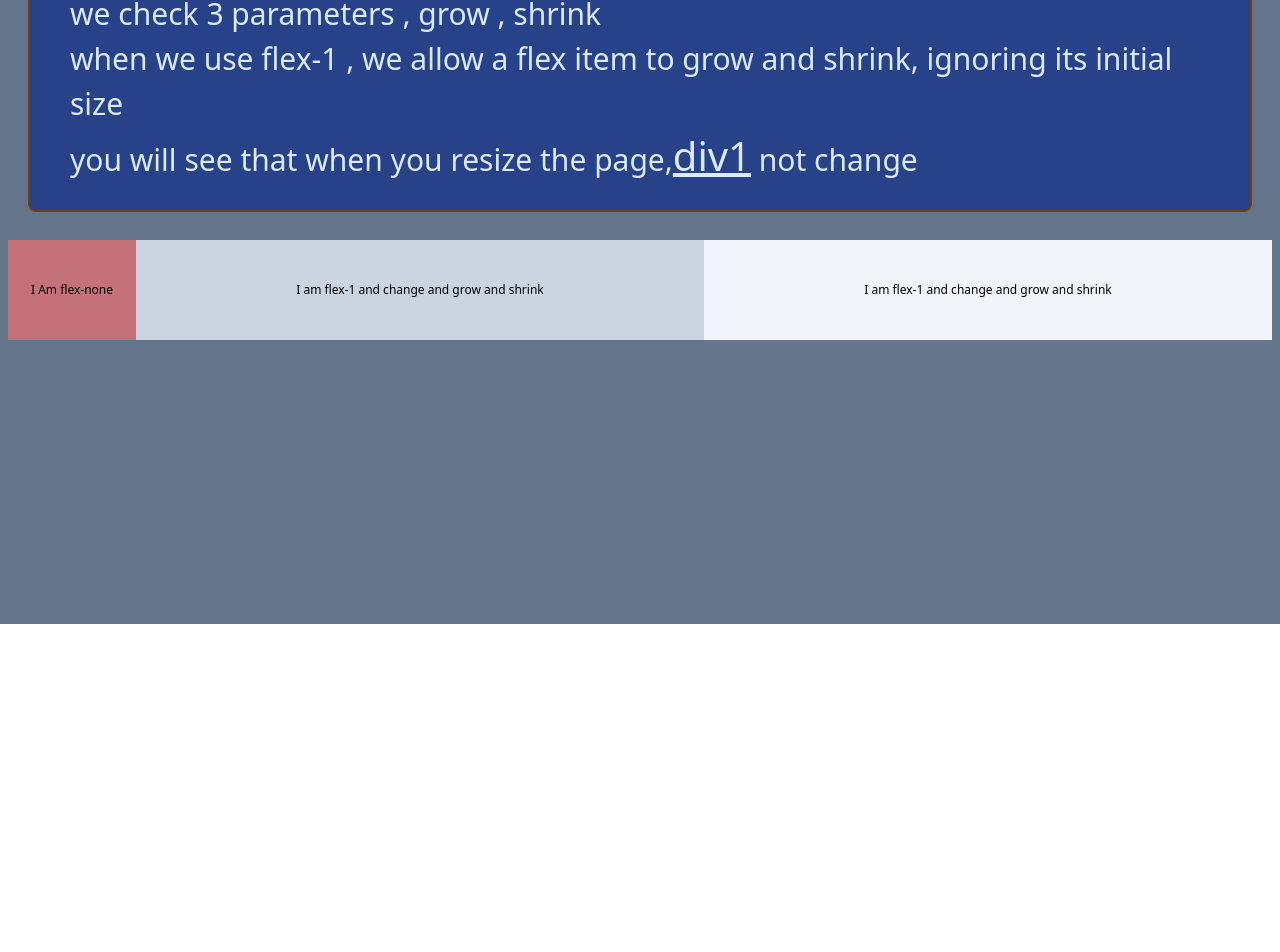
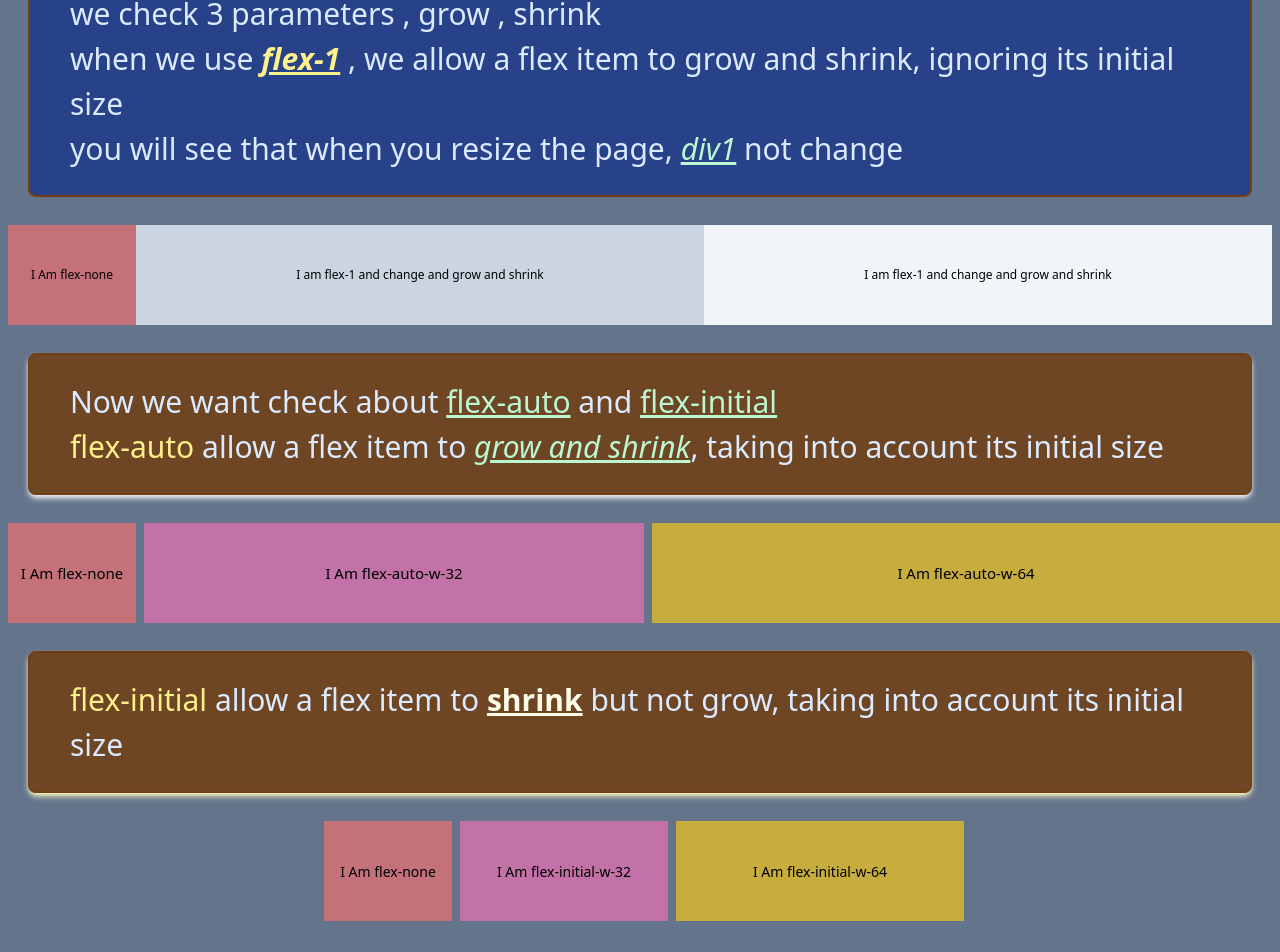
Before and after one commit to mostafa1350/01_Flex_Grid_Concept, a React (Vite) app in the folder flex-grid-concept/: page / in a window 1280 px wide. Shown: the part 176-1128 px from the top of the page. Before the commit the page ends 800 px from the top, so only its background shows below. Built offline with nearby package versions, Linux system fonts and the light colour scheme.

Commit message:
finish flex

```diff
--- a/flex-grid-concept/src/Flexsize.jsx
+++ b/flex-grid-concept/src/Flexsize.jsx
@@ -2,15 +2,15 @@ import React from 'react'
 
 const Flexsize = () => {
   return (
-    <div className='h-screen flex flex-col bg-slate-500'>
+    <div className='flex flex-col bg-slate-500'>
         <h1 className='flex justify-center items-center m-2 bg-blue-600/85 rounded-lg border-yellow-900 dark:border-green-200 border-[2px] text-blue-100 dark:bg-yellow-50/50 text-[30px] px-10 py-6'>
              we want to realize some conception about flex-1 & flex-auto and ...
         </h1>
         <h1 className='m-7 bg-blue-900/85 rounded-lg border-yellow-900 dark:border-green-200 border-[2px] text-blue-100 dark:bg-yellow-50/50 text-[30px] px-10 py-6'>
              we check 3 parameters , grow , shrink <br/>
-             when we use flex-1 , we allow a flex item to grow and shrink,
+             when we use <span className='italic underline text-yellow-200 font-bold'>flex-1</span> , we allow a flex item to grow and shrink,
              ignoring its initial size<br/>
-             you will see that when you resize the page,<span className='text-[40px] underline'>div1</span> not change</h1>
+             you will see that when you resize the page, <span className='text-[30px] underline text-green-200 italic'>div1</span> not change</h1>
 
           <div className='flex justify-center items-center text-[12px]'>
               <div class='flex h-[100px] ml-2 flex-none w-32 bg-yellow-300 justify-center items-center after:content-["I_Am_flex-none"] sm:after:content-["I_Am_flex-none"] sm:bg-red-400/65'></div>
@@ -18,6 +18,30 @@ const Flexsize = () => {
               <div myAtt="I am flex-1 and change and grow and shrink" class='flex h-[100px] mr-2 flex-1 w-32 bg-pink-200 justify-center items-center      after:content-["I_Am_flex-1_div2"] sm:after:content-[attr(myAtt)] sm:bg-slate-100'></div>
 
           </div>
+          {/* ============================================================ */}
+
+
+        <h1 className='shadow-md shadow-slate-100 m-7 bg-yellow-900/85 rounded-lg border-yellow-900 dark:border-green-200 border-[2px] text-blue-100 dark:bg-yellow-50/50 text-[30px] px-10 py-6'>
+             Now we want check about <span className='text-green-200 underline'>flex-auto</span> and <span className='text-green-200 underline'>flex-initial</span><br/>
+             <span className='text-yellow-200 '>flex-auto</span> allow a flex item to <span className='text-green-200 underline italic'>grow and shrink</span>, taking into account its initial size</h1>
+
+
+             <div className='flex justify-center items-center text-[15px]'>
+              <div class='flex h-[100px] ml-2 flex-none w-32 bg-yellow-300 justify-center items-center after:content-["I_Am_flex-none"] sm:after:content-["I_Am_flex-none"] sm:bg-red-400/65'></div>
+              <div class='flex h-[100px] ml-2 flex-auto w-32 bg-blue-300 justify-center items-center after:content-["I_Am_flex-auto-w-32"] sm:after:content-["I_Am_flex-auto-w-32"] sm:bg-pink-400/65'></div>
+              <div class='flex h-[100px] ml-2 flex-auto w-64 bg-red-300 justify-center items-center after:content-["I_Am_flex-auto-w-64"] sm:after:content-["I_Am_flex-auto-w-64"] sm:bg-yellow-400/65'></div>
+             </div>
+
+             {/* ============================================================ */}
+
+        <h1 className='shadow-md shadow-yellow-100 m-7 bg-yellow-900/85 rounded-lg border-yellow-900 dark:border-green-200 border-[2px] text-blue-100 dark:bg-yellow-50/50 text-[30px] px-10 py-6'>
+             <span className='text-yellow-200 '>flex-initial</span> allow a flex item to <span className='text-yellow-50 font-bold underline'>shrink</span> but not grow, taking into account its initial size</h1>
+
+             <div className='flex justify-center items-center text-[14px] mb-10'>
+              <div class='flex h-[100px] ml-2 flex-none w-32 bg-yellow-300 justify-center items-center after:content-["I_Am_flex-none"] sm:after:content-["I_Am_flex-none"] sm:bg-red-400/65'></div>
+              <div class='flex h-[100px] ml-2 flex-initial w-52 bg-pink-300 justify-center items-center after:content-["I_Am_flex-initial-w-32"] sm:after:content-["I_Am_flex-initial-w-32"] sm:bg-pink-400/65'></div>
+              <div class='flex h-[100px] ml-2 flex-initial w-72 bg-blue-300 justify-center items-center after:content-["I_Am_flex-initial-w-64"] sm:after:content-["I_Am_flex-initial-w-64"] sm:bg-yellow-400/65'></div>
+             </div>
 
       </div>
   )
```
